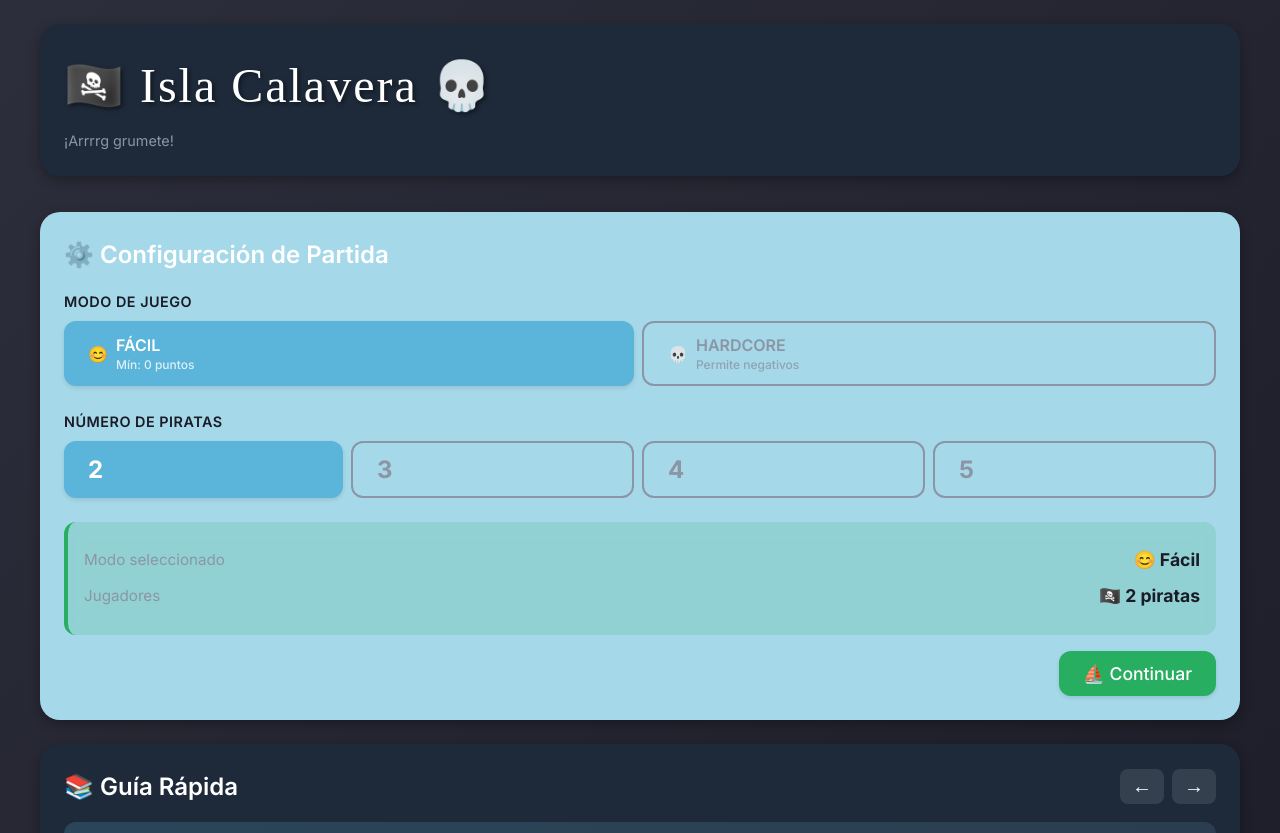
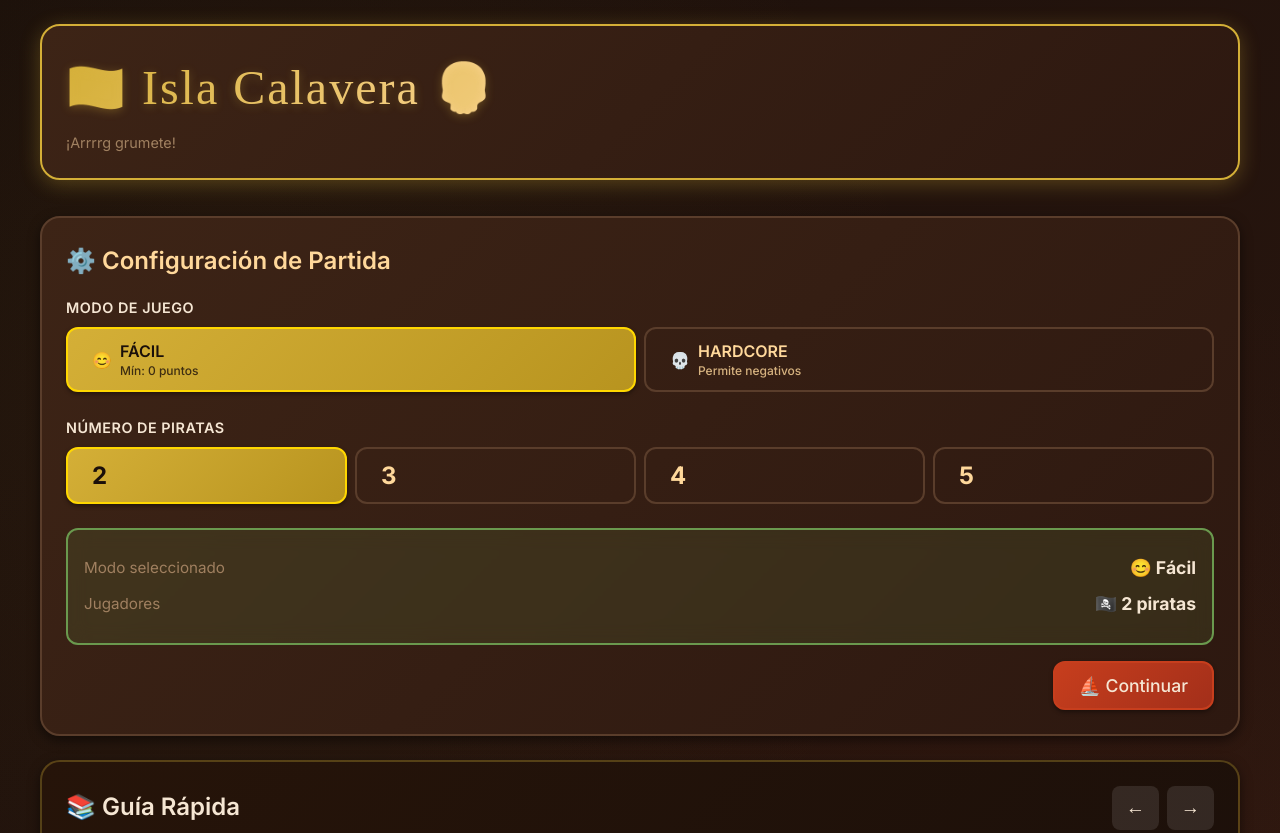
Before and after one commit to Edu095/isla-calavera_react, a React (Vite) app: page / in a window 1280 px wide. Shown: the top 833 px of the page. Built offline with nearby package versions, Linux system fonts and the light colour scheme; a web font is replaced by a local one.

Commit message:
Update pirate-theme.css with warm authentic Isla Calavera colors

```diff
--- a/src/pirate-theme.css
+++ b/src/pirate-theme.css
@@ -1,23 +1,29 @@
 /* ============================================
    ISLA CALAVERA - PIRATE THEME
-   Modern Design System
+   Authentic Warm Palette
    ============================================ */
 
 @import url('https://fonts.googleapis.com/css2?family=Pirata+One&family=Inter:wght@400;500;600;700&display=swap');
 
 :root {
-  /* Colors */
-  --bg-primary: #2D2E3B;
-  --bg-secondary: #1A1B26;
-  --card-light: #A5D8E8;
-  --card-dark: #1E2A3A;
-  --accent-blue: #5BB4D9;
-  --text-primary: #FFFFFF;
-  --text-dark: #1A1B26;
-  --text-muted: #8B95A5;
-  --danger-red: #E74C3C;
-  --success-green: #27AE60;
-  --warning-orange: #F39C12;
+  /* Pirate-themed warm palette inspired by Isla Calavera */
+  --bg-primary: #1a0f0a;        /* Dark brown (casi negro pirático) */
+  --bg-secondary: #2d1810;      /* Marrón oscuro cálido */
+  --card-light: #5a3d2b;        /* Marrón claro para cards */
+  --card-dark: #261409;         /* Marrón muy oscuro */
+  --accent-blue: #4a7c8f;       /* Azul mar apagado */
+  --text-primary: #f5e6d3;      /* Crema/pergamino claro */
+  --text-dark: #ffd89b;         /* Dorado suave */
+  --text-muted: #a08060;        /* Marrón claro apagado */
+  --danger-red: #8b2e16;        /* Rojo calavera oscuro */
+  --success-green: #6a994e;     /* Verde tesoro */
+  --warning-orange: #d97835;    /* Naranja oxidado */
+
+  /* New pirate colors */
+  --accent-gold: #d4af37;       /* Oro pirata */
+  --accent-red: #c73e1d;        /* Rojo óxido */
+  --border-color: #5a3d2b;      /* Marrón borde */
+  --shadow-color: rgba(0,0,0,0.6);
 
   /* Spacing */
   --spacing-xs: 4px;
@@ -33,9 +39,9 @@
   --radius-xl: 24px;
 
   /* Shadows */
-  --shadow-sm: 0 2px 4px rgba(0,0,0,0.1);
-  --shadow-md: 0 4px 12px rgba(0,0,0,0.3);
-  --shadow-lg: 0 8px 24px rgba(0,0,0,0.4);
+  --shadow-sm: 0 2px 4px rgba(0,0,0,0.4);
+  --shadow-md: 0 4px 12px rgba(0,0,0,0.5);
+  --shadow-lg: 0 8px 24px rgba(0,0,0,0.6);
 
   /* Transitions */
   --transition-fast: 0.15s ease-in-out;
@@ -69,6 +75,9 @@ body {
   display: flex;
   justify-content: center;
   align-items: flex-start;
+  background:
+    radial-gradient(circle at 20% 30%, rgba(212,175,55,0.05) 0%, transparent 50%),
+    radial-gradient(circle at 80% 70%, rgba(199,62,29,0.05) 0%, transparent 50%);
 }
 
 .container {
@@ -86,8 +95,11 @@ body {
   font-size: 3rem;
   font-weight: 400;
   margin: 0;
-  color: var(--text-primary);
-  text-shadow: 2px 2px 4px rgba(0,0,0,0.5);
+  background: linear-gradient(135deg, var(--accent-gold) 0%, var(--text-dark) 100%);
+  -webkit-background-clip: text;
+  -webkit-text-fill-color: transparent;
+  background-clip: text;
+  text-shadow: 0 2px 10px rgba(212,175,55,0.3);
   letter-spacing: 2px;
 }
 
@@ -102,13 +114,14 @@ h2 {
   font-size: 1.5rem;
   font-weight: 600;
   margin-bottom: var(--spacing-md);
-  color: var(--text-primary);
+  color: var(--text-dark);
 }
 
 h3 {
   font-size: 1.25rem;
   font-weight: 600;
   margin-bottom: var(--spacing-sm);
+  color: var(--text-dark);
 }
 
 .small {
@@ -124,11 +137,12 @@ h3 {
    ============================================ */
 
 .card {
-  background: var(--card-light);
+  background: linear-gradient(135deg, #3d2416 0%, var(--bg-secondary) 100%);
   border-radius: var(--radius-lg);
   padding: var(--spacing-lg);
   box-shadow: var(--shadow-md);
-  color: var(--text-dark);
+  color: var(--text-primary);
+  border: 2px solid var(--border-color);
   transition: transform var(--transition-normal), box-shadow var(--transition-normal);
 }
 
@@ -138,13 +152,14 @@ h3 {
 }
 
 .card-dark {
-  background: var(--card-dark);
-  color: var(--text-primary);
+  background: linear-gradient(135deg, var(--card-dark) 0%, var(--bg-primary) 100%);
+  border-color: rgba(212,175,55,0.3);
 }
 
 .card-transparent {
-  background: rgba(30, 42, 58, 0.5);
+  background: rgba(45,24,16,0.5);
   backdrop-filter: blur(10px);
+  border-color: rgba(90,61,43,0.5);
 }
 
 /* ============================================
@@ -152,8 +167,10 @@ h3 {
    ============================================ */
 
 .topbar {
-  background: var(--card-dark);
+  background: linear-gradient(135deg, #3d2416 0%, var(--bg-secondary) 100%);
   margin-bottom: var(--spacing-lg);
+  border: 2px solid var(--accent-gold);
+  box-shadow: 0 4px 20px rgba(212,175,55,0.3);
 }
 
 .topbarRow {
@@ -191,7 +208,7 @@ h3 {
 }
 
 .btn:hover {
-  transform: scale(1.05);
+  transform: translateY(-2px);
   box-shadow: var(--shadow-md);
 }
 
@@ -210,49 +227,53 @@ h3 {
 }
 
 .btn-primary {
-  background: var(--accent-blue);
-  color: var(--text-primary);
+  background: linear-gradient(135deg, var(--accent-gold) 0%, #b8941f 100%);
+  color: var(--bg-primary);
+  border: 2px solid #ffd700;
 }
 
 .btn-primary:hover {
-  background: #4AA3C8;
+  background: linear-gradient(135deg, #ffd700 0%, var(--accent-gold) 100%);
 }
 
 .btn-secondary {
-  background: var(--success-green);
+  background: linear-gradient(135deg, var(--accent-red) 0%, #a32f1a 100%);
   color: var(--text-primary);
+  border: 2px solid var(--accent-red);
 }
 
 .btn-secondary:hover {
-  background: #229954;
+  background: linear-gradient(135deg, #e04d2a 0%, var(--accent-red) 100%);
 }
 
 .btn-ghost {
   background: transparent;
-  color: var(--text-muted);
-  border: 2px solid var(--text-muted);
+  color: var(--text-dark);
+  border: 2px solid var(--border-color);
   box-shadow: none;
 }
 
 .btn-ghost:hover {
-  background: rgba(255,255,255,0.1);
+  background: rgba(212,175,55,0.15);
   color: var(--text-primary);
-  border-color: var(--text-primary);
+  border-color: var(--accent-gold);
 }
 
 .btn-danger {
-  background: var(--danger-red);
+  background: linear-gradient(135deg, var(--danger-red) 0%, #6b2311 100%);
   color: var(--text-primary);
+  border: 2px solid var(--danger-red);
 }
 
 .btn-danger:hover {
-  background: #C0392B;
+  background: linear-gradient(135deg, #a33a20 0%, var(--danger-red) 100%);
 }
 
 .mini {
-  padding: 6px 12px;
-  font-size: 1.25rem;
-  min-width: 40px;
+  padding: 8px 14px;
+  font-size: 1.2rem;
+  min-width: 44px;
+  height: 44px;
   background: var(--accent-blue);
   color: var(--text-primary);
   border: none;
@@ -263,8 +284,8 @@ h3 {
 }
 
 .mini:hover {
-  background: #4AA3C8;
-  transform: scale(1.1);
+  background: #5a8fa4;
+  transform: scale(1.05);
 }
 
 .mini:active {
@@ -282,26 +303,30 @@ select {
   padding: 12px 16px;
   font-size: 1rem;
   font-family: 'Inter', sans-serif;
-  background: rgba(255,255,255,0.9);
-  border: 2px solid transparent;
+  background: rgba(26,15,10,0.6);
+  border: 2px solid var(--border-color);
   border-radius: var(--radius-md);
-  color: var(--text-dark);
+  color: var(--text-primary);
   transition: all var(--transition-normal);
 }
 
 input:focus,
 select:focus {
   outline: none;
-  border-color: var(--accent-blue);
-  background: #FFFFFF;
-  box-shadow: 0 0 0 4px rgba(91,180,217,0.2);
+  border-color: var(--accent-gold);
+  background: rgba(26,15,10,0.8);
+  box-shadow: 0 0 0 3px rgba(212,175,55,0.2);
+}
+
+input::placeholder {
+  color: var(--text-muted);
 }
 
 label {
   display: block;
   font-weight: 600;
   margin-bottom: var(--spacing-sm);
-  color: var(--text-dark);
+  color: var(--text-primary);
   font-size: 0.9rem;
   text-transform: uppercase;
   letter-spacing: 0.5px;
@@ -338,8 +363,8 @@ label {
 }
 
 .divider {
-  height: 1px;
-  background: rgba(0,0,0,0.1);
+  height: 2px;
+  background: linear-gradient(90deg, transparent 0%, var(--border-color) 50%, transparent 100%);
   margin: var(--spacing-md) 0;
 }
 
@@ -350,24 +375,24 @@ label {
 .notice {
   padding: var(--spacing-md);
   border-radius: var(--radius-md);
-  background: rgba(255,255,255,0.15);
+  background: rgba(90,61,43,0.15);
   backdrop-filter: blur(10px);
-  border-left: 4px solid var(--accent-blue);
+  border: 2px solid;
 }
 
 .notice.good {
-  background: rgba(39,174,96,0.15);
-  border-left-color: var(--success-green);
+  background: rgba(106,153,78,0.15);
+  border-color: var(--success-green);
 }
 
 .notice.bad {
-  background: rgba(231,76,60,0.15);
-  border-left-color: var(--danger-red);
+  background: rgba(139,46,22,0.15);
+  border-color: var(--danger-red);
 }
 
 .notice.warning {
-  background: rgba(243,156,18,0.15);
-  border-left-color: var(--warning-orange);
+  background: rgba(217,120,53,0.15);
+  border-color: var(--warning-orange);
 }
 
 .kv {
@@ -385,6 +410,7 @@ label {
 .kv b {
   font-size: 1.1rem;
   font-weight: 700;
+  color: var(--text-primary);
 }
 
 /* ============================================
@@ -396,15 +422,16 @@ label {
   justify-content: space-between;
   align-items: center;
   padding: var(--spacing-md);
-  background: rgba(255,255,255,0.1);
+  background: rgba(90,61,43,0.2);
   border-radius: var(--radius-md);
   margin: var(--spacing-sm) 0;
+  border: 1px solid var(--border-color);
 }
 
 .counter .name {
   font-weight: 600;
   font-size: 1rem;
-  color: var(--text-dark);
+  color: var(--text-primary);
 }
 
 .counter .sub {
@@ -436,8 +463,8 @@ label {
   align-items: center;
   gap: var(--spacing-xs);
   padding: 6px 12px;
-  background: var(--accent-blue);
-  color: var(--text-primary);
+  background: var(--accent-gold);
+  color: var(--bg-primary);
   border-radius: 999px;
   font-size: 0.85rem;
   font-weight: 600;
@@ -447,7 +474,7 @@ label {
 .tag {
   display: inline-block;
   padding: 4px 8px;
-  background: rgba(0,0,0,0.2);
+  background: rgba(90,61,43,0.3);
   border-radius: var(--radius-sm);
   font-size: 0.75rem;
   font-weight: 500;
@@ -514,4 +541,5 @@ label {
 
 .slide-in {
   animation: slideIn var(--transition-normal) ease-out;
+  animation-fill-mode: both;
 }
```
